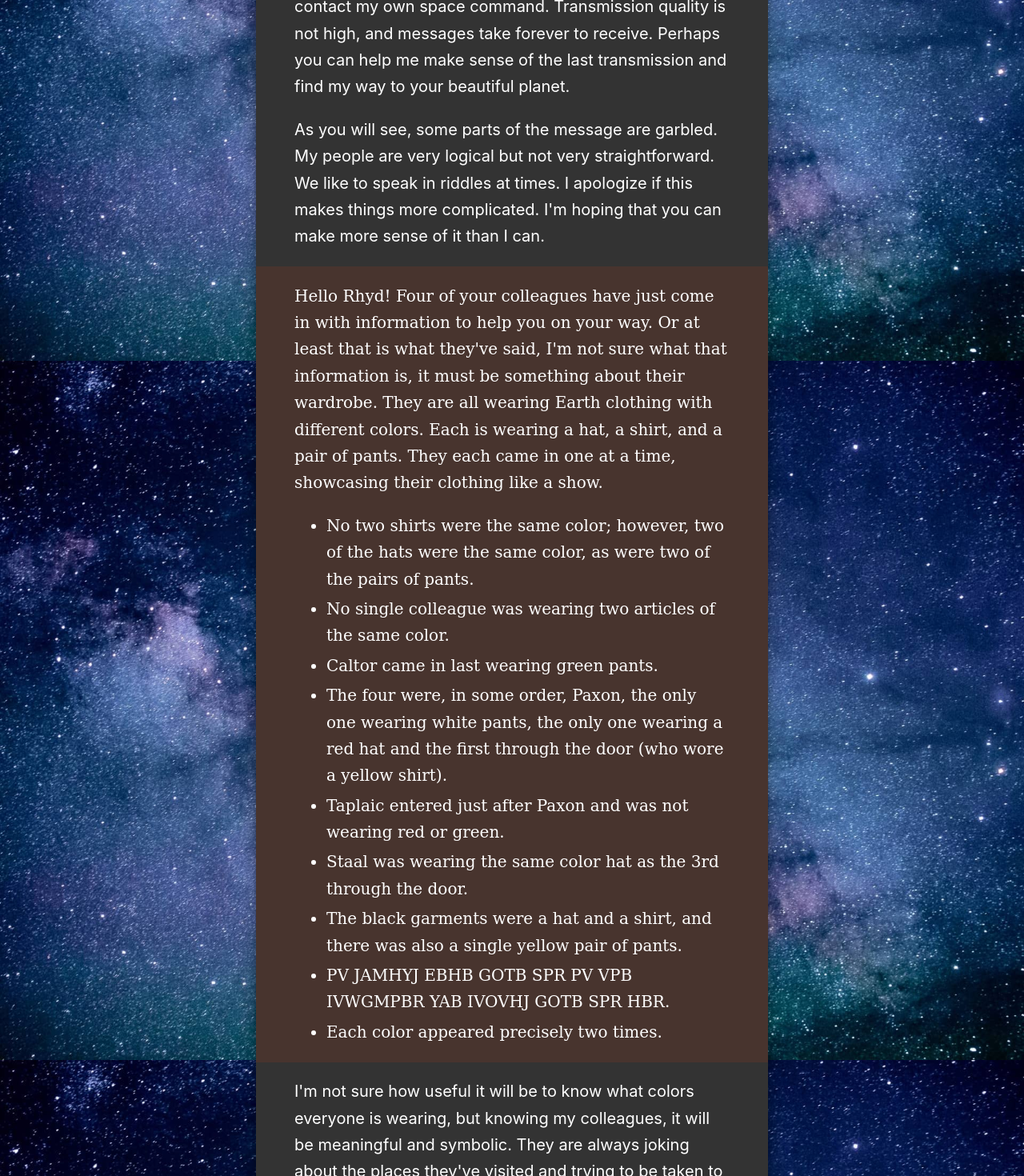
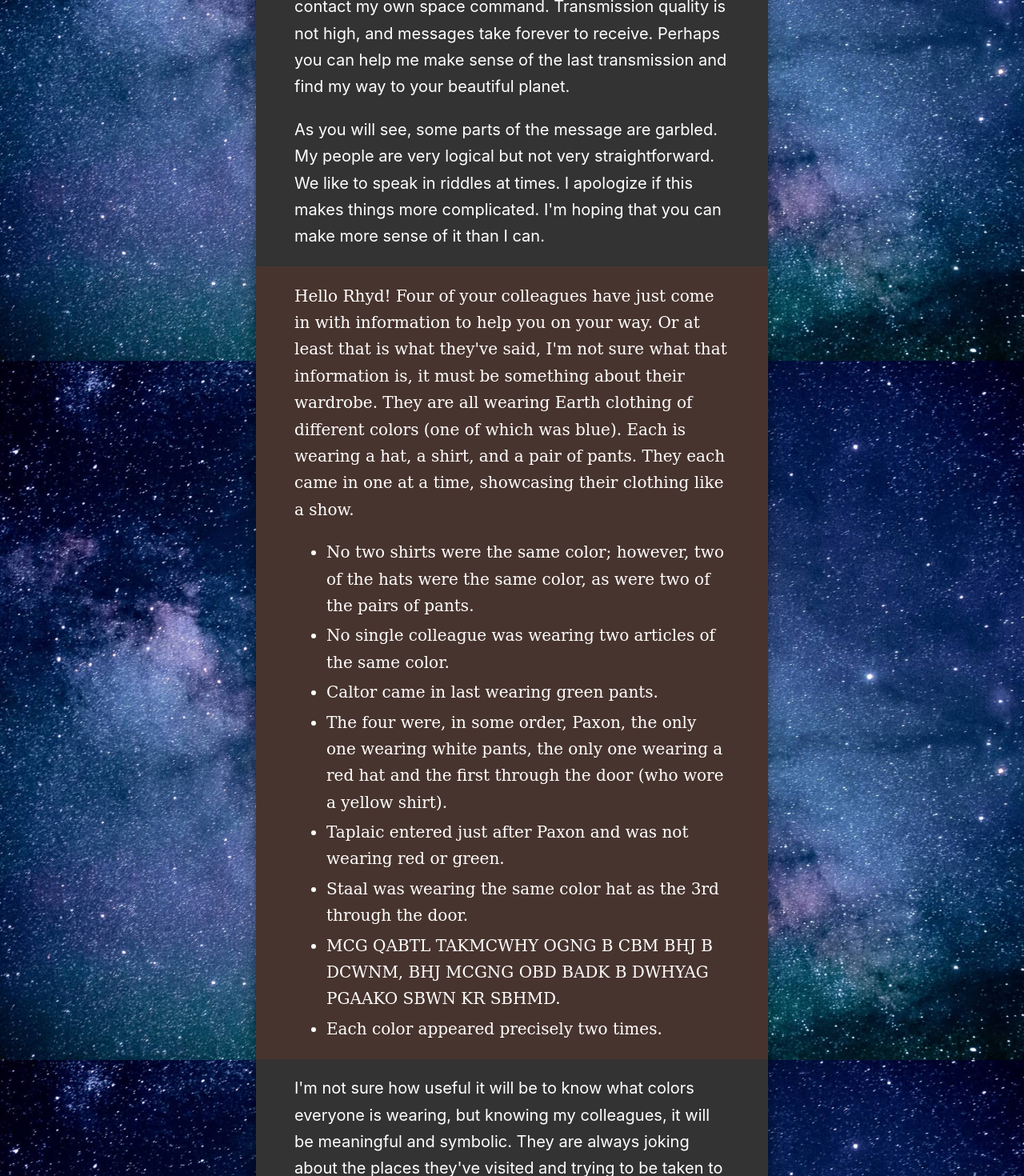
Before and after one commit to colinbate/puzzle-quest, a Svelte app: page / in a window 1280 px wide. Shown: the part 423-1893 px from the top of the page at 80% size. Built offline with nearby package versions, Linux system fonts and the light colour scheme.

Commit message:
Encode a different clue. Provide blue.

```diff
--- a/src/Part1.svelte
+++ b/src/Part1.svelte
@@ -27,7 +27,7 @@ pre {
 <p>As you will see, some parts of the message are garbled. My people are very logical but not very straightforward. We like to speak in riddles at times. I apologize if this makes things more complicated. I'm hoping that you can make more sense of it than I can.</p>
 
 <blockquote>
-<p>Hello Rhyd! Four of your colleagues have just come in with information to help you on your way. Or at least that is what they've said, I'm not sure what that information is, it must be something about their wardrobe. They are all wearing Earth clothing with different colors. Each is wearing a hat, a shirt, and a pair of pants. They each came in one at a time, showcasing their clothing like a show.</p>
+<p>Hello Rhyd! Four of your colleagues have just come in with information to help you on your way. Or at least that is what they've said, I'm not sure what that information is, it must be something about their wardrobe. They are all wearing Earth clothing of different colors (one of which was blue). Each is wearing a hat, a shirt, and a pair of pants. They each came in one at a time, showcasing their clothing like a show.</p>
 
 <ul>
   <li>No two shirts were the same color; however, two of the hats were the same color, as were two of the pairs of pants.</li>
@@ -36,8 +36,7 @@ pre {
   <li>The four were, in some order, Paxon, the only one wearing white pants, the only one wearing a red hat and the first through the door (who wore a yellow shirt).</li>
   <li>Taplaic entered just after Paxon and was not wearing red or green.</li>
   <li>Staal was wearing the same color hat as the 3rd through the door.</li>
-  <li>The black garments were a hat and a shirt, and there was also a single yellow pair of pants.</li>
-  <li>PV JAMHYJ EBHB GOTB SPR PV VPB IVWGMPBR YAB IVOVHJ GOTB SPR HBR.</li>
+  <li>MCG QABTL TAKMCWHY OGNG B CBM BHJ B DCWNM, BHJ MCGNG OBD BADK B DWHYAG PGAAKO SBWN KR SBHMD.</li>
   <li>Each color appeared precisely two times.</li>
 </ul>
 </blockquote>
```
